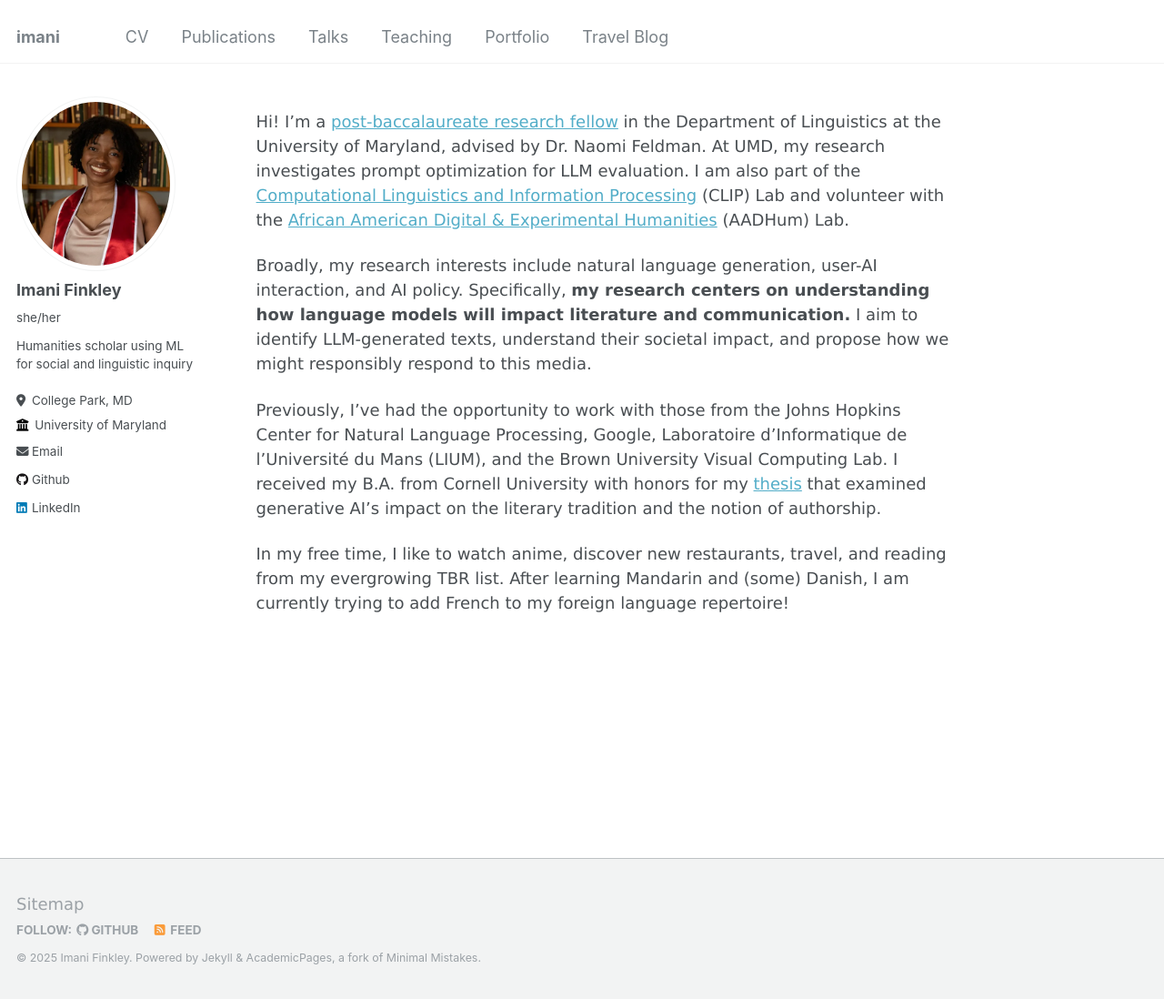
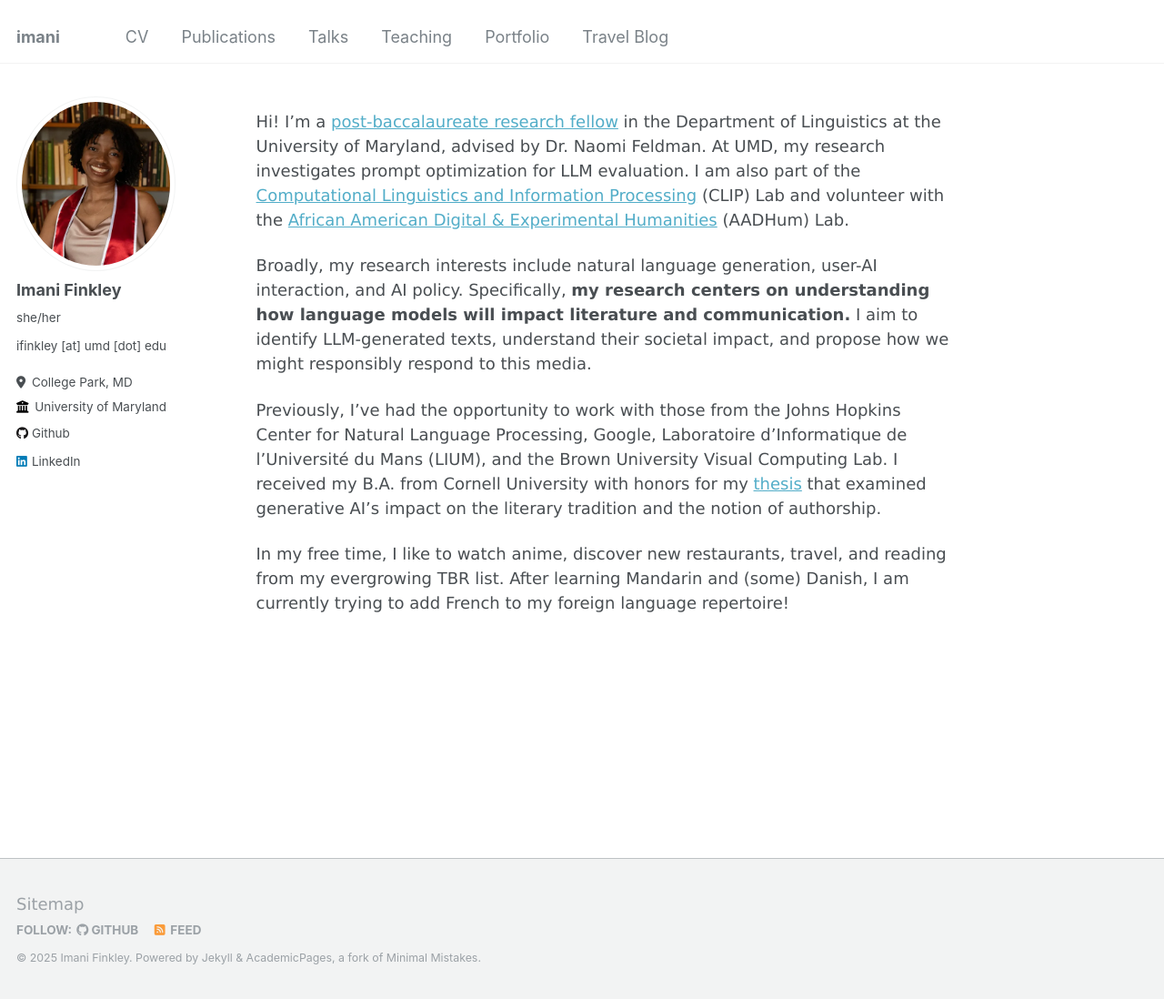
Before and after one commit to imanif/imanif.github.io, a Jekyll site: the page built from _pages/about.md, in a window 1280 px wide and 1098 px high. Shown: the whole window at 91% size. Built offline with Jekyll 4.4.1, drawn with Linux system fonts in a browser that asks for light colours.

Commit message:
remove email

```diff
--- a/_config.yml
+++ b/_config.yml
@@ -24,11 +24,11 @@ author:
   avatar           : "profile.png"
   name             : "Imani Finkley"
   pronouns         : "she/her" # example: "she/her"
-  bio              : "Humanities scholar using ML for social and linguistic inquiry"
+  bio              : "ifinkley [at] umd [dot] edu"
   location         : "College Park, MD"
   employer         : "University of Maryland"
   uri              : # URL
-  email            : "ifinkley@umd.edu"
+  email            : # URL
 
   # Academic websites
   arxiv            : # URL - Update with the correct link to your profile
```
